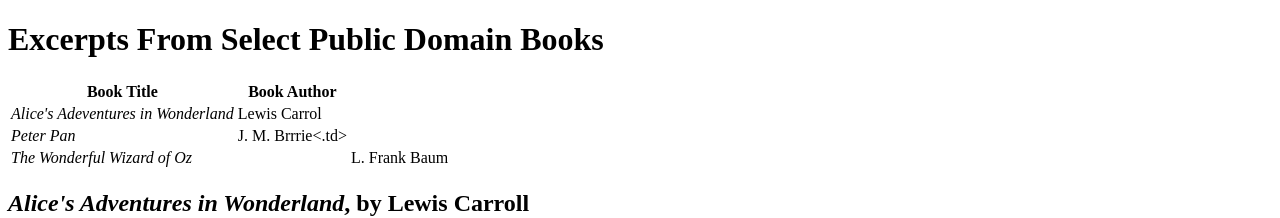
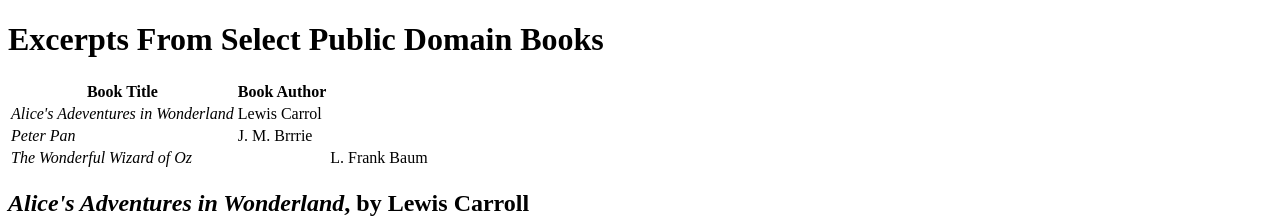
Before and after one commit to Shwardell/webdev_lab1, a plain HTML site: page index.html in a window 1280 px wide. Shown: the top 218 px of the page. Drawn offline with Linux system fonts and the light colour scheme.

Commit message:
fixed table data closing bracket

```diff
--- a/index.html
+++ b/index.html
@@ -17,7 +17,7 @@
 	</tr>
 	<tr>
 	  <td><em>Peter Pan</em></td>
-	  <td>J. M. Brrrie<.td>
+	  <td>J. M. Brrrie</td>
 	</tr>
 	<tr>
 	  <td><em>The Wonderful Wizard of Oz</em><td>
```
